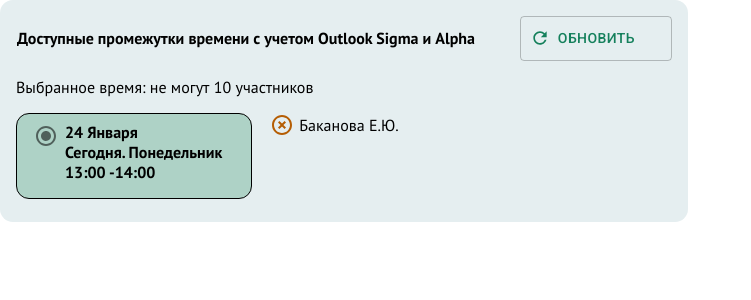
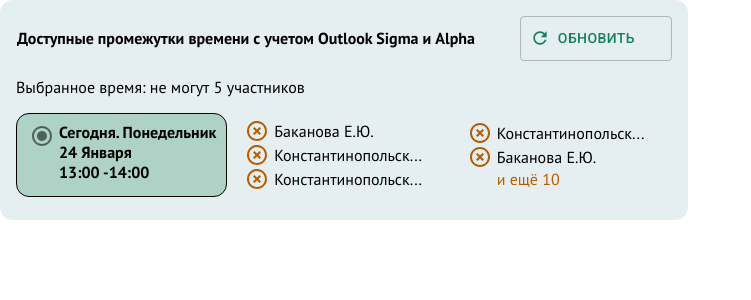
Before and after one commit to malgin1983/slot, a React (Create React App) app: page / in a window 1280 px wide. Shown: the top 300 px of the page, without its empty margins (0-751 px from the left). Built offline with nearby package versions, Linux system fonts and the light colour scheme.

Commit message:
Не готов компонент слайдер

```diff
--- a/src/components/DateItem/DateItem.css
+++ b/src/components/DateItem/DateItem.css
@@ -1,4 +1,5 @@
 .date-item__container-active {
+  width: 240px;
   position: relative;
   border-radius: 13px;
   -webkit-border-radius: 13px;
@@ -9,7 +10,9 @@
   border: 1px solid black;
   background-color: #aed2c6;
   font-weight: bold;
-  padding: 8px 29px 16px 48px;
+  padding: 8px 8px 16px 42px;
+  max-height: 84px;
+  box-sizing: border-box;
 }
 .date-item__container {
   position: relative;
@@ -19,10 +22,18 @@
   -ms-border-radius: 13px;
   -o-border-radius: 13px;
   background-color: #ffffff;
-  padding: 8px 29px 16px 48px;
+  padding: 8px 8px 16px 42px;
+  max-height: 84px;
+  box-sizing: border-box;
 }
 .date-item__list {
   list-style: none;
   margin: 0;
   padding: 0;
 }
+.date-item__list-item {
+  line-height: 1.25;
+  display: flex;
+  flex-direction: row;
+  flex-wrap: nowrap;
+}
--- a/src/components/DateItem/DateItem.tsx
+++ b/src/components/DateItem/DateItem.tsx
@@ -19,7 +19,7 @@ const DateItem: React.FC<DateItemProps> = props => {
   const DateItemRadio = withStyles({
     root: {
       position: "absolute",
-      left: "8px",
+      left: "4px",
       top: "1px",
     },
   })((props: RadioProps) => <Radio color="default" {...props} />);
@@ -41,8 +41,8 @@ const DateItem: React.FC<DateItemProps> = props => {
         inputProps={{ "aria-label": "D" }}
       />
       <ul className={"date-item__list"}>
+        <li className={"date-item__list-item"}>{data.day}</li>
         <li className={"date-item__list-item"}>{data.date}</li>
-        <li className={"date-item__list-item"}>{data.day}</li>
         <li className={"date-item__list-item"}>{data.time}</li>
       </ul>
     </div>
--- /dev/null
+++ b/src/components/ParticipantFullList/ParticipantFullList.css
@@ -0,0 +1,29 @@
+.participal-full-list__container {
+  display: flex;
+  flex-direction: column;
+
+  list-style: none;
+  margin: 0;
+  padding: 0;
+  margin-top: 8px;
+}
+.participal-full-list__container-item {
+  width: 50%;
+  margin-bottom: 12px;
+}
+.participal-full-list__container-switch {
+  margin-left: 350px;
+  color: #b55d03;
+  margin-top: 20px;
+  cursor: pointer;
+}
+.participant-full-list__wrapper {
+  width: 100%;
+  display: flex;
+  flex: 1 1 auto;
+  overflow-y: scroll;
+  height: 180px;
+}
+.participant-full-list__wrapper-item {
+  width: 50%;
+}
--- /dev/null
+++ b/src/components/ParticipantFullList/ParticipantFullList.tsx
@@ -0,0 +1,57 @@
+import React from "react";
+import ParticipantItem from "../ParticipantItem/ParticipantItem";
+import "./ParticipantFullList.css";
+
+interface ParticipantListItemProps {
+  participants: Array<string>;
+  setShow: (show: boolean) => void;
+  show: boolean;
+}
+
+interface ParticipantColumnList {
+  participants: Array<string>;
+}
+const ParticipantColumnList: React.FC<ParticipantColumnList> = props => {
+  const { participants } = props;
+  return (
+    <ul className={"participal-full-list__container"}>
+      {participants.map((item, idx) => {
+        return (
+          <li key={idx} className={"participal-full-list__container-item"}>
+            <ParticipantItem name={item} showAllName={true} />
+          </li>
+        );
+      })}
+    </ul>
+  );
+};
+
+
+const ParticipantFullList: React.FC<ParticipantListItemProps> = props => {
+  const { participants, setShow, show } = props;
+  //разбиваем массив участников на  2 массива (четные, нечетные) для корректного отображения
+  const even = participants.filter((item, idx) => idx % 2 == 0);
+  const odd = participants.filter((item, idx) => idx % 2 != 0);
+  console.log("even", even);
+  console.log("odd :", odd);
+  return (
+    <>
+      <div className={"participant-full-list__wrapper"} >
+        <div className={"participant-full-list__wrapper-item"}>
+          <ParticipantColumnList  participants={odd}/>
+        </div>
+        <div className={"participant-full-list__wrapper-item"}>
+          <ParticipantColumnList  participants={even}/>
+        </div>
+      </div>
+      <div
+        className={"participal-full-list__container-switch"}
+        onClick={() => setShow(!show)}
+      >
+        Свернуть участников
+      </div>
+    </>
+  );
+};
+
+export default ParticipantFullList;
--- a/src/components/ParticipantItem/ParticipantItem.tsx
+++ b/src/components/ParticipantItem/ParticipantItem.tsx
@@ -2,11 +2,26 @@ import React from "react";
 import HighlightOffIcon from "@material-ui/icons/HighlightOff";
 import "./ParticipantItem.css";
 
-const ParticipantItem: React.FC = () => {
+interface ParticipantItemProps {
+  name: string;
+  showAllName: boolean;
+}
+
+const ParticipantItem: React.FC<ParticipantItemProps> = props => {
+  const { name, showAllName } = props;
+  let reductName: string;
+  if (showAllName) {
+    name.length > 18
+      ? (reductName = `${name.slice(0, 17)}...`)
+      : (reductName = name);
+  } else {
+    reductName = name;
+  }
+
   return (
     <div className={"participal-item__container"}>
       <HighlightOffIcon className={"participal-item__container-icon"} />
-      <div className={"participal-item__container-name"}>{"Баканова Е.Ю."}</div>
+      <div className={"participal-item__container-name"}>{reductName}</div>
     </div>
   );
 };
--- /dev/null
+++ b/src/components/ParticipantListItem/ParticipantListItem.css
@@ -0,0 +1,20 @@
+.participal-list-item__container {
+  margin: 0;
+  padding: 0;
+  list-style: none;
+  display: flex;
+  flex-direction: column;
+  flex-wrap: wrap;
+  max-height: 84px;
+  justify-content: center;
+  width: 80%;
+}
+.participal-list-item__container-item {
+  margin-left: 18px;
+}
+.participal-list-item__container-selector {
+  margin-left: 47px;
+  color: #b55d03;
+  cursor: pointer;
+  display: block;
+}
--- /dev/null
+++ b/src/components/ParticipantListItem/ParticipantListItem.tsx
@@ -0,0 +1,49 @@
+import React from "react";
+import ParticipantItem from "../ParticipantItem/ParticipantItem";
+import "./ParticipantListItem.css";
+
+interface ParticipantListItemProps {
+  participants: Array<string>;
+  setShow: (show: boolean) => void;
+  show: boolean;
+}
+
+const ParticipantListItem: React.FC<ParticipantListItemProps> = props => {
+  const { participants, setShow, show } = props;
+  let total = participants.length;
+  if (participants.length > 5) {
+    const showParticipants = participants.slice(0, 5);
+
+    return (
+      <ul className={"participal-list-item__container"}>
+        {showParticipants.map((item, idx) => {
+          return (
+            <li key={idx} className={"participal-list-item__container-item"}>
+              <ParticipantItem name={item} showAllName={show} />
+            </li>
+          );
+        })}
+        <li
+          className={"participal-list-item__container-selector"}
+          onClick={() => setShow(!show)}
+        >
+          и ещё {total - 5}
+        </li>
+      </ul>
+    );
+  }
+
+  return (
+    <ul className={"participal-list-item__container"}>
+      {participants.map((item, idx) => {
+        return (
+          <li key={idx} className={"participal-list-item__container-item"}>
+            <ParticipantItem name={item} showAllName={show} />
+          </li>
+        );
+      })}
+    </ul>
+  );
+};
+
+export default ParticipantListItem;
--- a/src/components/ParticipantListWithDateItem/ParticipantListWithDateItem.tsx
+++ b/src/components/ParticipantListWithDateItem/ParticipantListWithDateItem.tsx
@@ -1,7 +1,8 @@
-import React from "react";
+import React, { useState } from "react";
 import DateItem from "../DateItem/DateItem";
-import ParticipantItem from "../ParticipantItem/ParticipantItem";
 import "./ParticipantListWithDateItem.css";
+import ParticipantListItem from "../ParticipantListItem/ParticipantListItem";
+import ParticipantFullList from "../ParticipantFullList/ParticipantFullList";
 
 export interface IDateItem {
   day: string;
@@ -13,17 +14,71 @@ const data: IDateItem = {
   date: "24 Января",
   time: "13:00 -14:00",
 };
+export type ParticipantsType = Array<string>;
+const participants: ParticipantsType = [
+  "Баканова Е.Ю.",
+  "Константинопольский Е.К.",
+  "Константинопольский Е.К.",
+  "Константинопольский Е.К.",
+  "Баканова Е.Ю.",
+  "Константинопольский Е.К.",
+  "Константинопольский Е.К.",
+  "Баканова Е.Ю.",
+  "Константинопольский Е.К.",
+  "Константинопольский Е.К.",
+  "Баканова Е.Ю.",
+  "Константинопольский Е.К.",
+  "Константинопольский Е.К.",
+  "Баканова Е.Ю.",
+  "Константинопольский Е.К.",
+];
+const total: number = 5;
+const absent = (total: number): string => {
+  switch (total) {
+    case 1:
+      return "к";
+      break;
+    case 2:
+      return "ка";
+      break;
+    case 3:
+      return "ка";
+      break;
+    case 4:
+      return "ка";
+      break;
+    default:
+      return "ков";
+  }
+};
+
+let toBeAble = total > 1 ? "могут" : "может ";
 
 const ParticipantListWithDateItem: React.FC = () => {
+  const [show, setShow] = useState<boolean>(true);
   return (
     <div className={"participant-list"}>
-      <div>Выбранное время: не могут 10 участников</div>
+      <div>
+        Выбранное время:{" "}
+        <span>{`не ${toBeAble} ${total} участни${absent(total)}`}</span>{" "}
+      </div>
       <div className={"participant-list__container"}>
         <DateItem active={true} data={data} />
-        <div className={"paticipant-list__container-item"}>
-          <ParticipantItem />
-        </div>
+        {show ? (
+          <ParticipantListItem
+            participants={participants}
+            setShow={setShow}
+            show={show}
+          />
+        ) : null}
       </div>
+      {show ? null : (
+        <ParticipantFullList
+          participants={participants}
+          setShow={setShow}
+          show={show}
+        />
+      )}
     </div>
   );
 };
```
